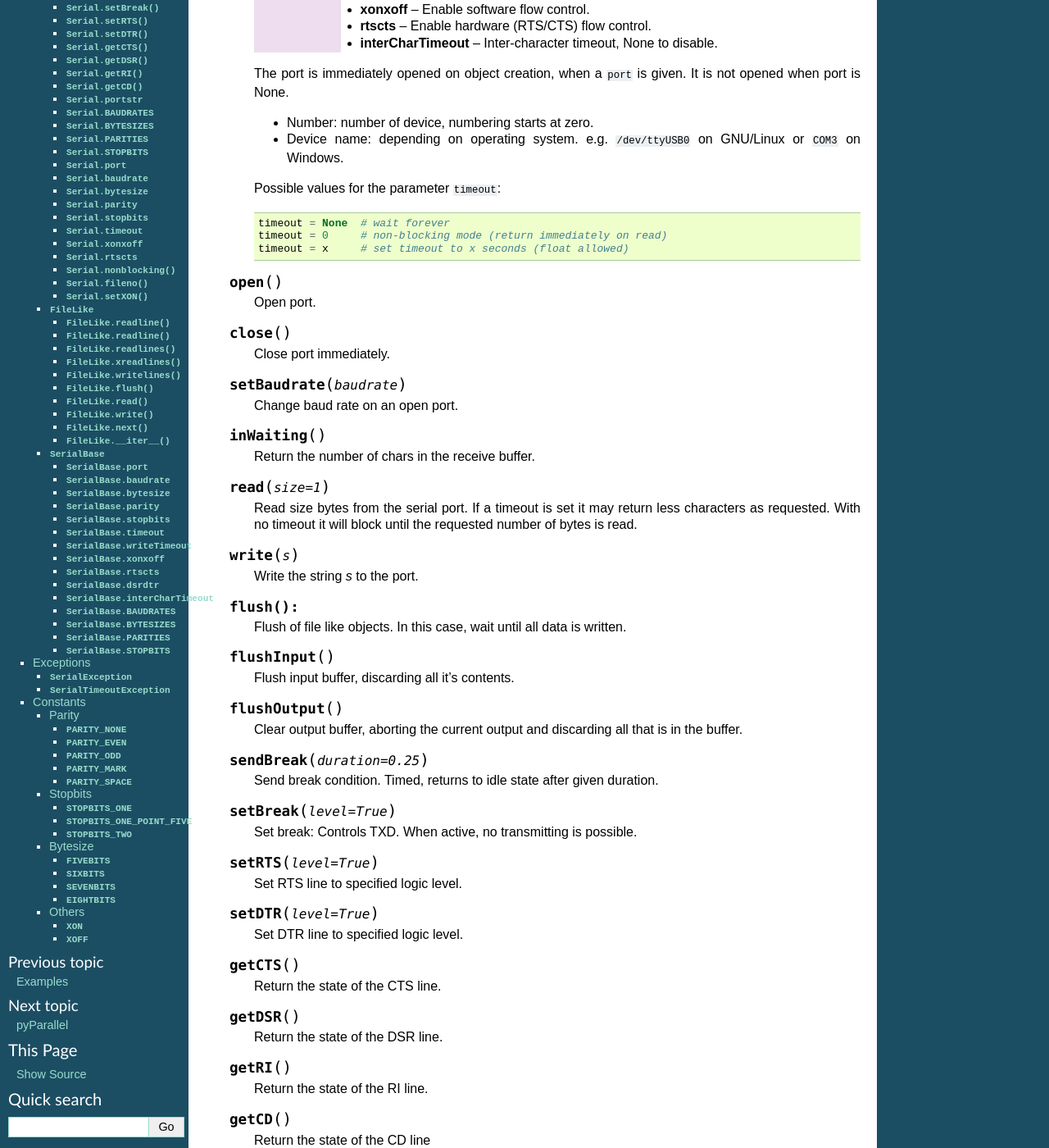
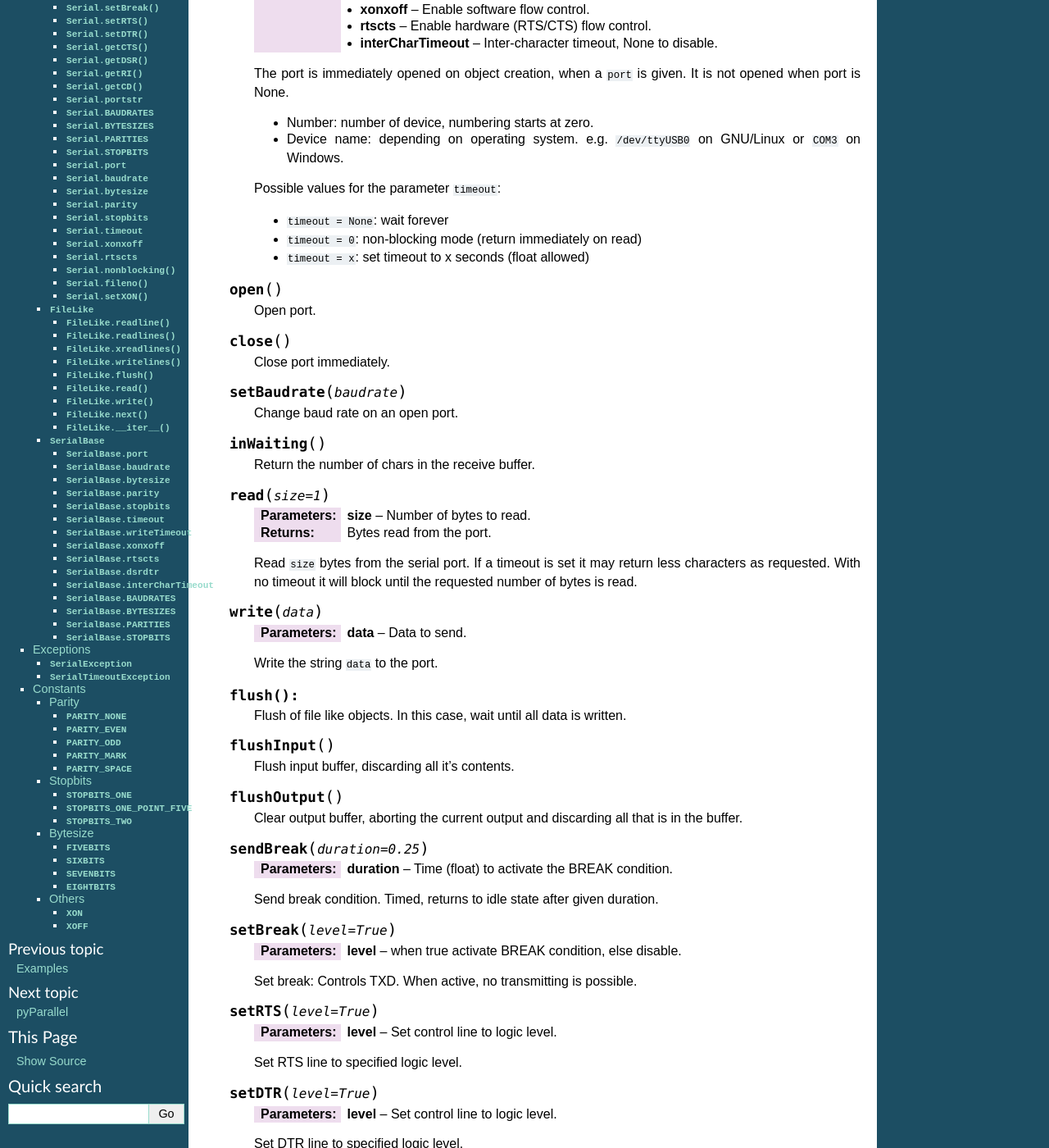
Before and after one commit to pyserial/pyserial, a Sphinx documentation site: the page built from documentation/pyserial_api.rst, in a window 1280 px wide and 1400 px high, scrolled down 426 px. Shown: the whole window at 82% size. Built offline with Sphinx 7.4.7, drawn with Linux system fonts in a browser that asks for light colours; some of the changed text lies outside the part shown.

```diff
--- a/documentation/pyserial_api.rst
+++ b/documentation/pyserial_api.rst
@@ -45,11 +45,11 @@ Classes
         - Device name: depending on operating system. e.g. ``/dev/ttyUSB0``
           on GNU/Linux or ``COM3`` on Windows.
 
-        Possible values for the parameter ``timeout``::
+        Possible values for the parameter ``timeout``:
 
-                timeout = None  # wait forever
-                timeout = 0     # non-blocking mode (return immediately on read)
-                timeout = x     # set timeout to x seconds (float allowed)
+        - ``timeout = None``:  wait forever
+        - ``timeout = 0``:     non-blocking mode (return immediately on read)
+        - ``timeout = x``:     set timeout to x seconds (float allowed)
 
 
     .. method:: open()
@@ -70,13 +70,18 @@ Classes
 
     .. method:: read(size=1)
 
-        Read size bytes from the serial port. If a timeout is set it may return
-        less characters as requested. With no timeout it will block until the
-        requested number of bytes is read.
+        :param size: Number of bytes to read.
+        :return: Bytes read from the port.
 
-    .. method:: write(s)
+        Read ``size`` bytes from the serial port. If a timeout is set it may
+        return less characters as requested. With no timeout it will block
+        until the requested number of bytes is read.
 
-        Write the string `s` to the port.
+    .. method:: write(data)
+
+        :param data: Data to send.
+
+        Write the string ``data`` to the port.
 
     .. method:: flush():
 
@@ -94,34 +99,50 @@ Classes
 
     .. method:: sendBreak(duration=0.25)
 
+        :param duration: Time (float) to activate the BREAK condition.
+
         Send break condition. Timed, returns to idle state after given
         duration.
 
     .. method:: setBreak(level=True)
 
+        :param level: when true activate BREAK condition, else disable.
+
         Set break: Controls TXD. When active, no transmitting is possible.
 
     .. method:: setRTS(level=True)
+
+        :param level: Set control line to logic level.
 
         Set RTS line to specified logic level.
 
     .. method:: setDTR(level=True)
 
+        :param level: Set control line to logic level.
+
         Set DTR line to specified logic level.
 
     .. method:: getCTS()
+
+        :return: Current state (boolean)
 
         Return the state of the CTS line.
 
     .. method:: getDSR()
 
+        :return: Current state (boolean)
+
         Return the state of the DSR line.
 
     .. method:: getRI()
 
+        :return: Current state (boolean)
+
         Return the state of the RI line.
 
     .. method:: getCD()
+
+        :return: Current state (boolean)
 
         Return the state of the CD line
 
@@ -199,20 +220,19 @@ Classes
     .. method:: fileno()
 
         :platform: Unix
+        :return: File descriptor.
 
-        Return file descriptor number.
-
+        Return file descriptor number for the port that is opened by this object.
 
     .. method:: setXON(level=True)
 
         :platform: Windows
+        :param level: Set flow control state.
 
         Set software flow control state.
 
 
 .. class:: FileLike
-
-    .. method:: readline()
 
     An abstract file like class. It is used as base class for :class:`Serial`.
 
@@ -258,7 +278,7 @@ Classes
 
         Raises NotImplementedError, needs to be overridden by subclass.
 
-    .. method:: write()
+    .. method:: write(data)
 
         Raises NotImplementedError, needs to be overridden by subclass.
 
```
Also changed, not shown: documentation/appendix.rst (+36 -32 lines), documentation/examples.rst (+49 -4 lines).
